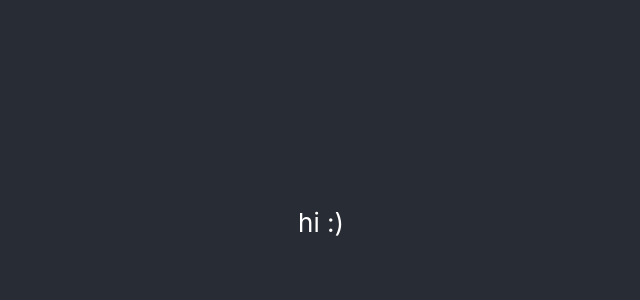
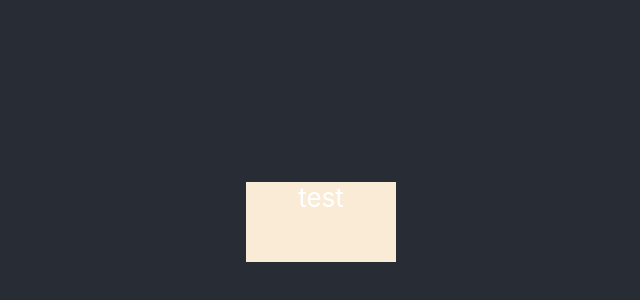
Before and after one commit to xossiane/pokedex, a React (Vite) app: page / in a window 1280 px wide. Shown: the part 178-478 px from the top of the page, without its empty margins (319-959 px from the left). Built offline with nearby package versions, Linux system fonts and the light colour scheme.

Commit message:
Instalando SASS

```diff
--- a/package.json
+++ b/package.json
@@ -15,6 +15,7 @@
     "@types/react": "^18.0.0",
     "@types/react-dom": "^18.0.0",
     "@vitejs/plugin-react": "^1.3.0",
+    "sass": "^1.53.0",
     "vite": "^2.9.9"
   }
 }
--- a/src/App.jsx
+++ b/src/App.jsx
@@ -1,14 +1,14 @@
-import { useState } from 'react'
+
 
 import './App.css'
+import CardInfo from './components/atoms/CardInfo'
 
 function App() {
-  const [count, setCount] = useState(0)
 
   return (
     <div className="App">
       <header className="App-header">
-        <p> hi :)</p>
+        <CardInfo></CardInfo>
       </header>
     </div>
   )
--- /dev/null
+++ b/src/components/atoms/CardInfo/CardInfo.scss
@@ -0,0 +1,5 @@
+.CardInfo {
+    width: 150px;
+    height: 80px;
+    background-color: antiquewhite;
+}
--- /dev/null
+++ b/src/components/atoms/CardInfo/index.jsx
@@ -0,0 +1,9 @@
+import './CardInfo.scss'
+function CardInfo(){
+return (
+    <div className="CardInfo">
+        test
+    </div>
+
+)}
+export default CardInfo
```
Also changed, not shown: 2 other files (tests, documents, lock files or other folders).
